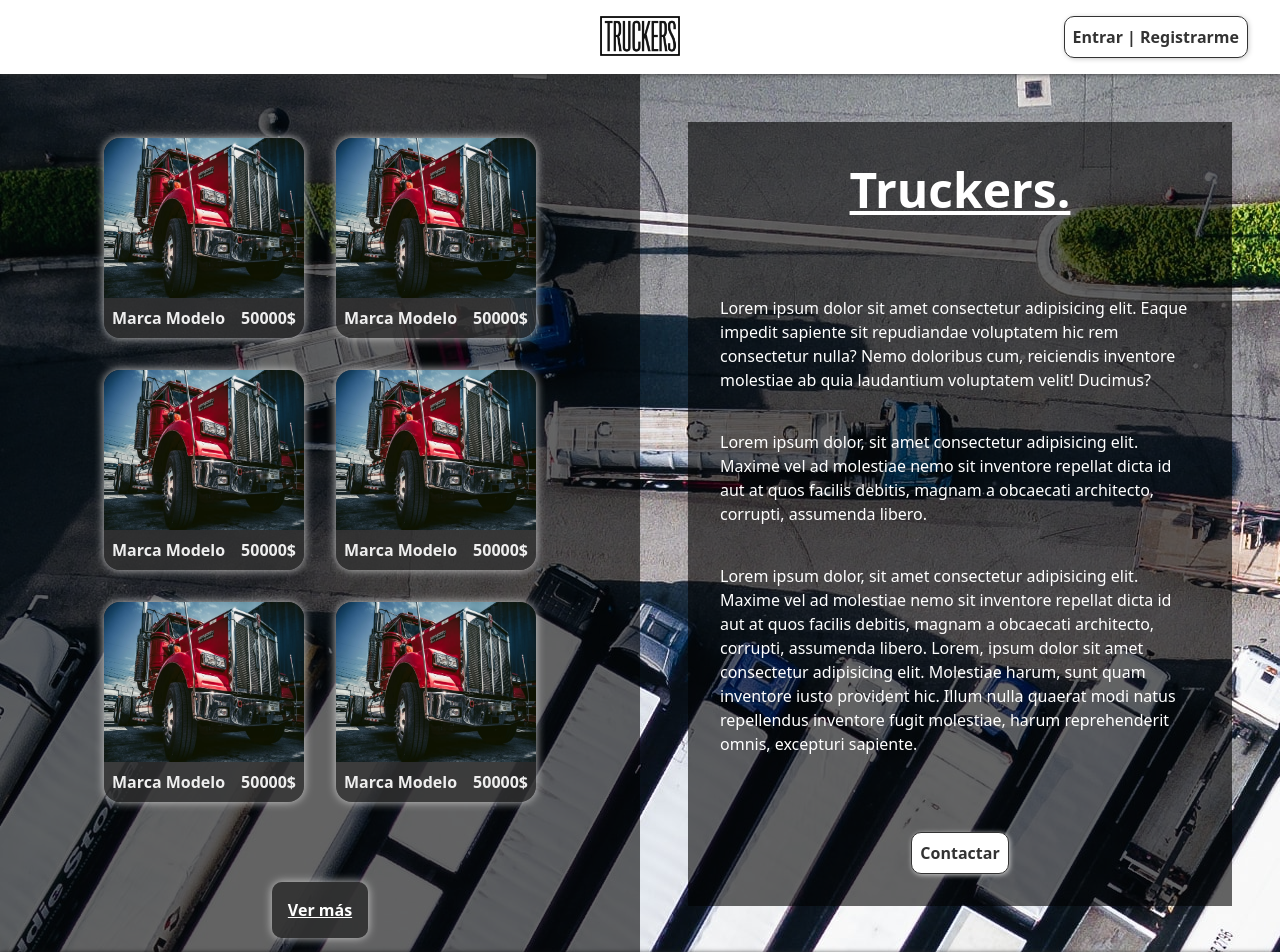
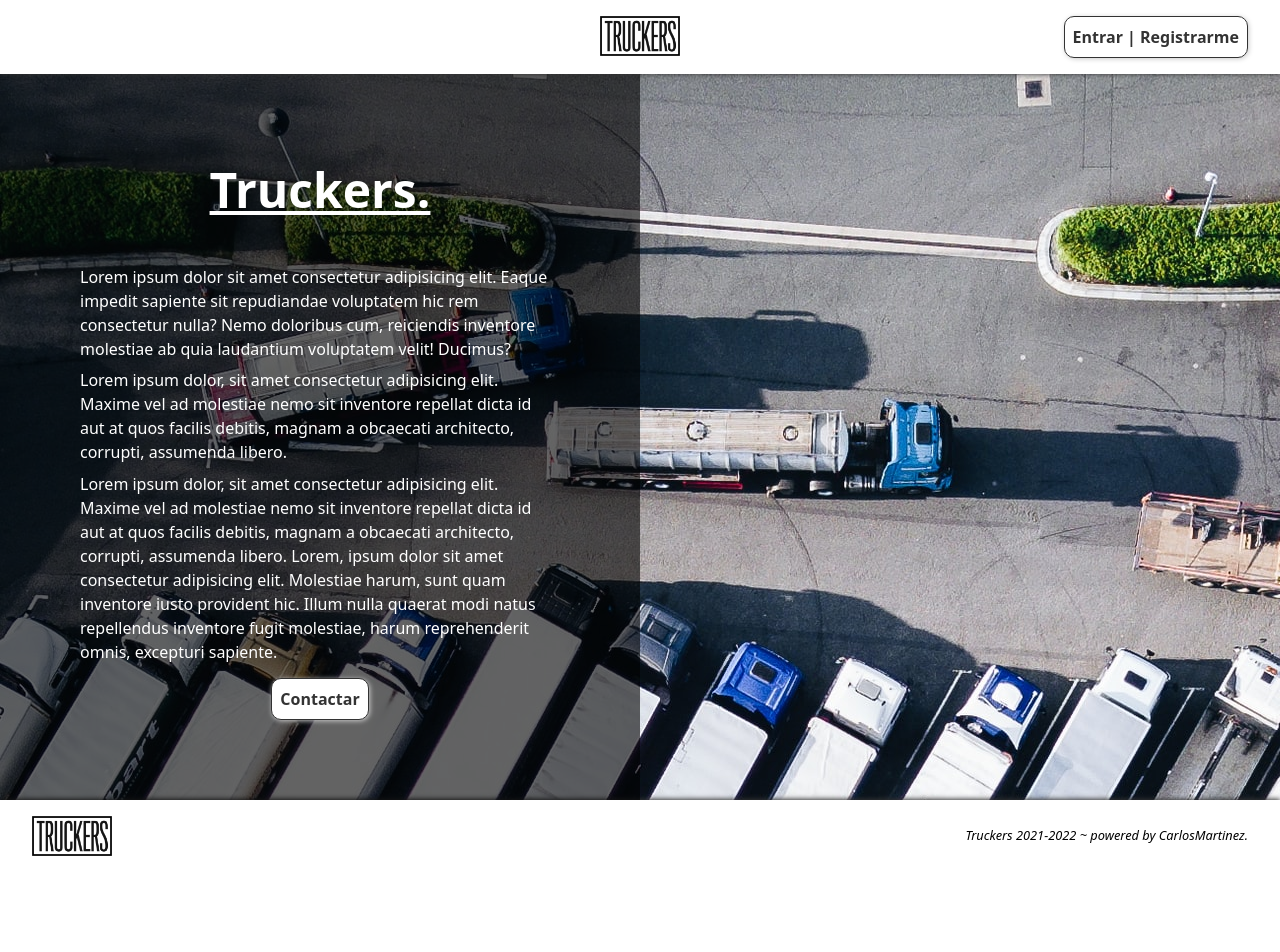
Before and after one commit to CarlxsMG/proyectoClase, a Nuxt app in the folder Frontend/: page / in a window 1280 px wide. Shown: the top 952 px of the page. After the commit the page ends 872 px from the top, so only its background shows below. Built offline with nearby package versions, Linux system fonts and the light colour scheme.

Commit message:
Updated page index

```diff
--- a/Frontend/pages/index.vue
+++ b/Frontend/pages/index.vue
@@ -1,14 +1,5 @@
 <template>
   <article class="main">
-      <section style="display: grid; background: #00000099;">
-          <div class="main-vehicles">
-                <cards-vehicles class="main-vehicles-item" v-for="item in 6" :key="item" />
-          </div>
-          <basic-link class="main-more"
-            :text="'Ver más'"
-            :href="'/vehicle'"
-          />
-      </section>
       <section class="main-about">
           <hgroup class="main-about-title">
               <h1>Truckers.</h1>
@@ -70,8 +61,7 @@ export default {
             box-shadow: 0 0 10px #ccc
 
         &-about
-            padding: 2rem
-            margin: 3rem
+            padding: 5rem
             background: #00000099
             display: grid
             grid-template-rows: auto
```
